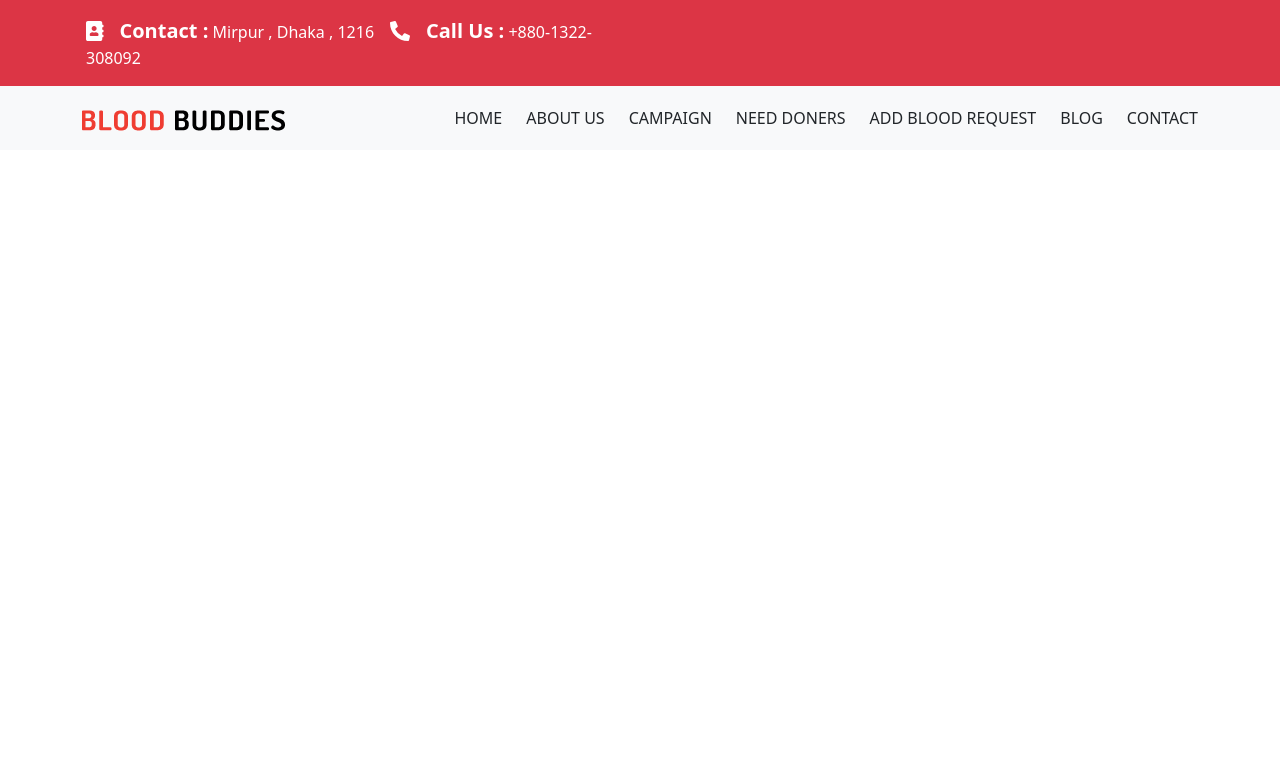
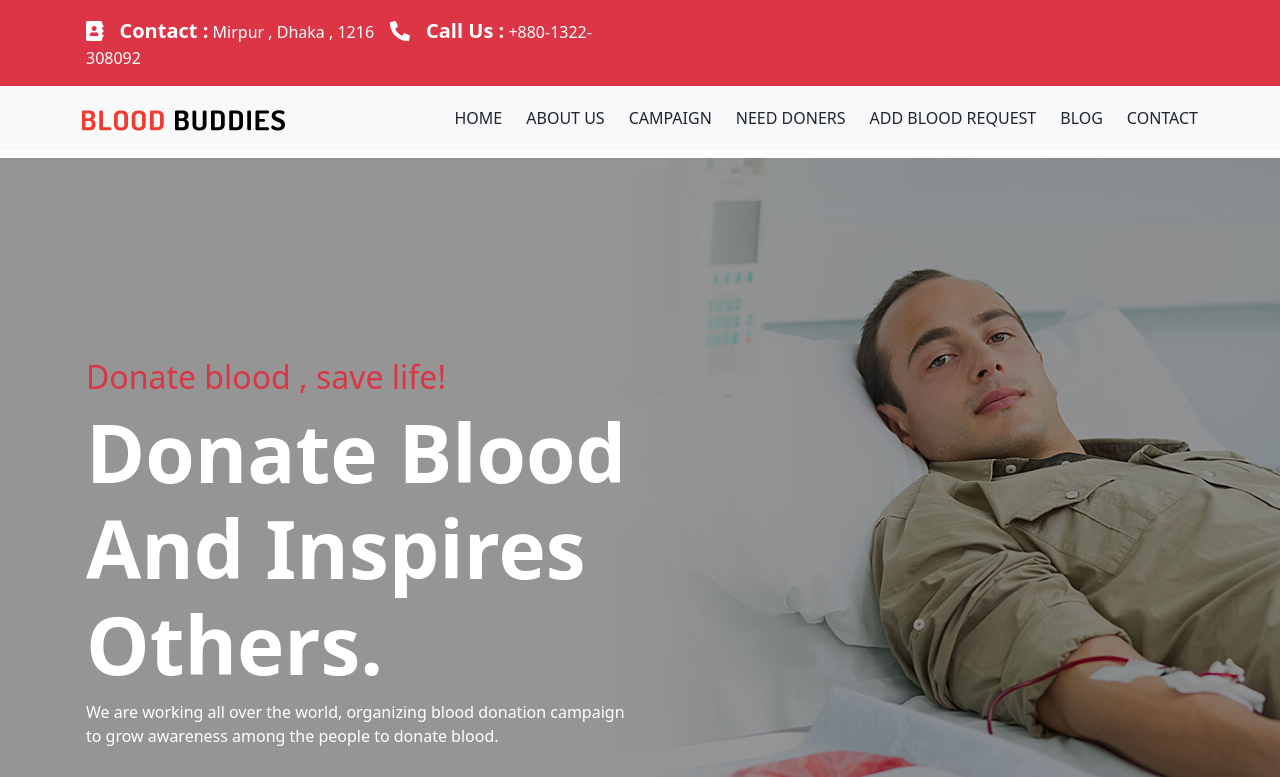
Before and after one commit to isti2623/Blood-Buddies-Client, a React (Create React App) app: page / in a window 1280 px wide. Shown: the top 777 px of the page. Built offline with nearby package versions, Linux system fonts and the light colour scheme.

Commit message:
added banner

```diff
--- /dev/null
+++ b/src/Pages/Home/Banner/Banner.css
@@ -0,0 +1,18 @@
+.banner{
+    background-image: url('../../../images/home_banner.jpg');
+    height: 850px;
+    width: 100%;
+    background-blend-mode: overlay;
+    background-repeat: no-repeat;
+    background-size: cover;
+    background-position: center;
+    position: relative;
+    }
+    .text-part{
+        margin-top: 200px;
+    }
+    .custom-h1{
+        font-weight: 900;
+        font-size: 80px;
+
+    }
--- /dev/null
+++ b/src/Pages/Home/Banner/Banner.js
@@ -0,0 +1,30 @@
+import React from 'react';
+import { Button } from 'react-bootstrap';
+import { Link } from 'react-router-dom';
+import './Banner.css';
+
+const Banner = () => {
+    return (
+
+        <div className=' banner mt-2'>
+            <div className="container">
+                <div className="row">
+
+                    <div className="col-lg-6">
+                        <div className='text-part'>
+                            <h4 className='text-danger fs-2 ms-1'>Donate blood , save life!</h4>
+                            <h1 className='text-white ms-1 custom-h1'>Donate Blood And Inspires Others.</h1>
+                            <p className='text-white ms-1'> We are working all over the world, organizing blood donation campaign to grow awareness among the people to donate blood.</p>
+                            <Link to='needDoners'> <Button className='mt-3 rounded p-3' variant="danger fw-bold">DONATE NOW</Button></Link>
+                        </div>
+                    </div>
+                    <div className="col-lg-6">
+
+                    </div>
+                </div>
+            </div>
+        </div>
+    );
+};
+
+export default Banner;
--- a/src/Pages/Home/Home/Home.js
+++ b/src/Pages/Home/Home/Home.js
@@ -1,12 +1,14 @@
 import React from 'react';
 import Navigation from '../../Shared/Navigation/Navigation';
 import TopHeader from '../../Shared/TopHeader/TopHeader';
+import Banner from '../Banner/Banner';
 
 const Home = () => {
     return (
         <div>
             <TopHeader></TopHeader>
             <Navigation></Navigation>
+            <Banner></Banner>
         </div>
     );
 };
```
Also changed, not shown: src/images/home_banner.jpg (added).
